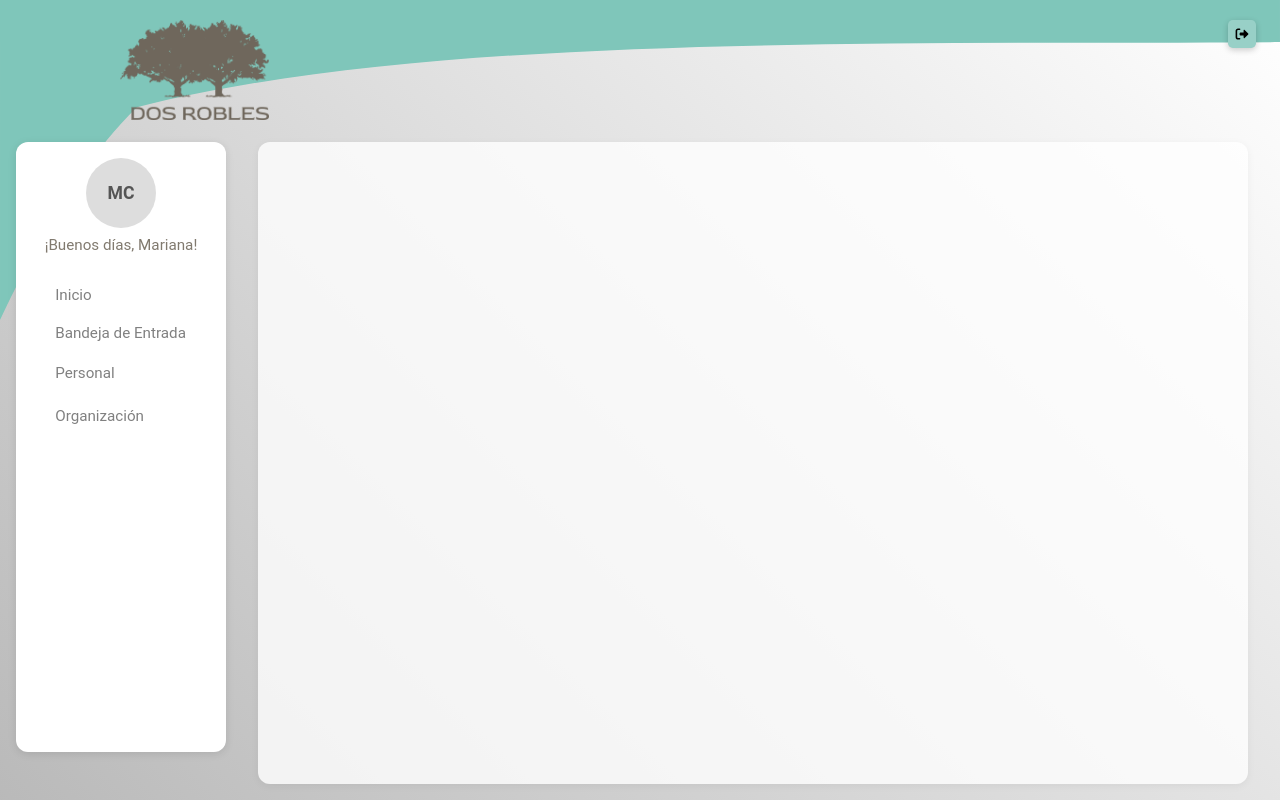
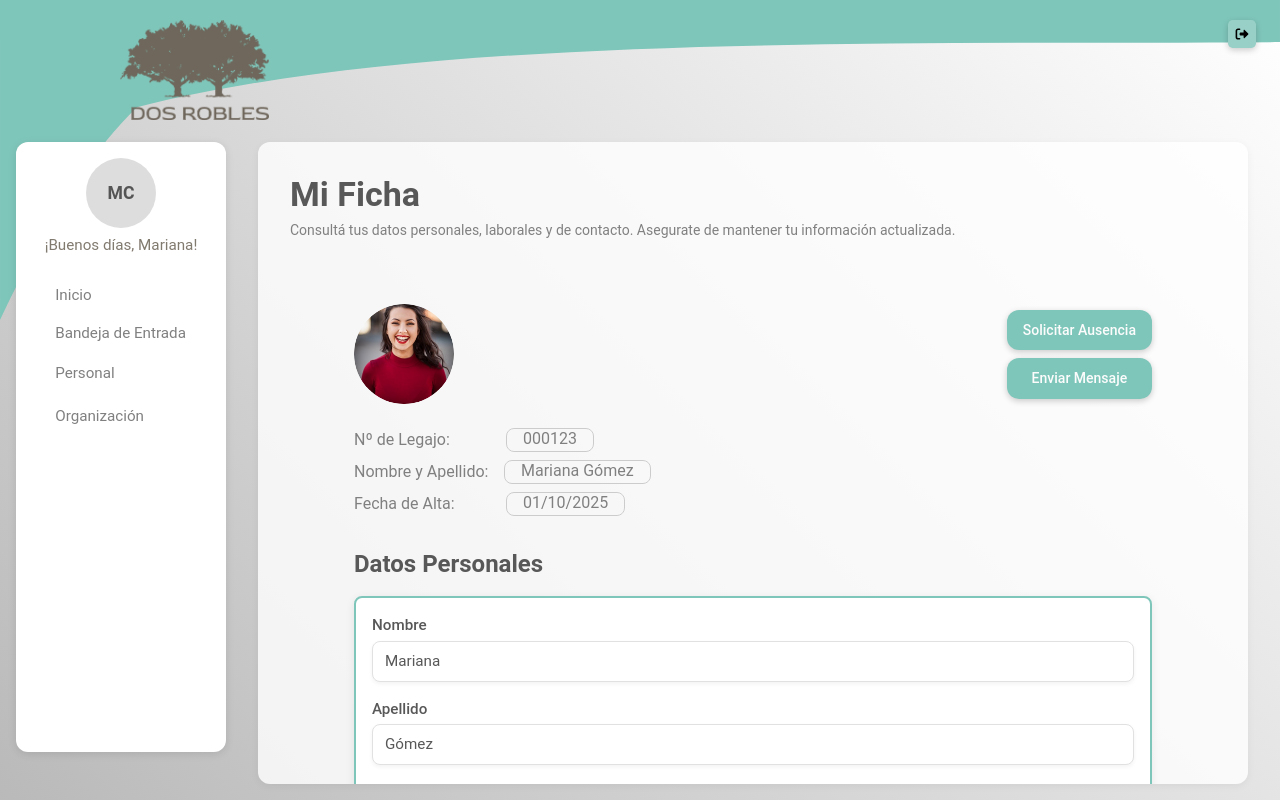
Before and after one commit to Nadia-sg/PPIV-DosRobles-RRHH, a React (Vite) app in the folder frontend/dosrobles-app/: page /mi-ficha in a window 1280 px wide. Built offline with nearby package versions, Linux system fonts and the light colour scheme; some icons are missing.

Commit message:
Actualizo Fichas Empleados

```diff
--- a/frontend/dosrobles-app/src/components/Sidebar.jsx
+++ b/frontend/dosrobles-app/src/components/Sidebar.jsx
@@ -25,7 +25,7 @@ const Sidebar = forwardRef(({ className, onItemClick }, ref) => {
   const routes = {
     Inicio: "/home",
     Bandeja: "/bandeja-entrada",
-    "Mi Perfil": "/mi-ficha",
+    "Mi Ficha": "/mi-ficha",
     Ausencias: "/licencias",
     "Mi Fichaje": "/fichaje/historial",
     "Mis Documentos": "/nomina/recibos",
@@ -104,7 +104,7 @@ const Sidebar = forwardRef(({ className, onItemClick }, ref) => {
 
               {openMenu === "personal" && (
                 <ul className={styles.submenu}>
-                  {["Mi Perfil", "Ausencias", "Mi Fichaje", "Mis Documentos"].map(
+                  {["Mi Ficha", "Ausencias", "Mi Fichaje", "Mis Documentos"].map(
                     (item) => (
                       <li
                         key={item}
--- a/frontend/dosrobles-app/src/pages/BandejaEntrada.jsx
+++ b/frontend/dosrobles-app/src/pages/BandejaEntrada.jsx
@@ -90,9 +90,14 @@ export default function BandejaEntrada() {
   return (
     <Box sx={{ p: 4 }}>
       {/* Header */}
-      <Typography variant="h4" sx={{ fontWeight: 600, color: "#585858", mb: 3 }}>
-        Bandeja De Entrada
-      </Typography>
+      <Box sx={{ mb: 3 }}>
+        <Typography variant="h4" sx={{ fontWeight: 600, color: "#585858", mb: 1 }}>
+          Bandeja de Entrada
+        </Typography>
+        <Typography variant="body2" sx={{ color: "#808080" }}>
+          Consultá tus mensajes y notificaciones internas
+        </Typography>
+      </Box>
 
       {/* Título de la tabla */}
       <Box
--- a/frontend/dosrobles-app/src/pages/empleados/EmpleadosList.jsx
+++ b/frontend/dosrobles-app/src/pages/empleados/EmpleadosList.jsx
@@ -82,9 +82,14 @@ const EmpleadosList = () => {
           gap: "0.5rem",
         }}
       >
-        <Typography variant="h5" sx={{ fontWeight: "bold", color: "#585858" }}>
+        <Box sx={{ mb: 3 }}>
+        <Typography variant="h4" sx={{ fontWeight: 600, color: "#585858", mb: 1 }}>
           Empleados
         </Typography>
+        <Typography variant="body2" sx={{ color: "#808080" }}>
+          Visualizá el listado completo de empleados y accedé a su información detallada
+        </Typography>
+      </Box>
 
         <SecondaryButton
           startIcon={<EditIcon />}
--- a/frontend/dosrobles-app/src/pages/empleados/FichaEmpleadoBase.jsx
+++ b/frontend/dosrobles-app/src/pages/empleados/FichaEmpleadoBase.jsx
@@ -1,42 +1,33 @@
 // src/pages/empleados/FichaEmpleadoBase.jsx
+
 import React from "react";
-import { Box, Stack, Typography, Avatar } from "@mui/material";
-import FormCard from "../../components/ui/FormCard";;
+import { Box, Stack, Avatar, Typography } from "@mui/material";
+import FormCard from "../../components/ui/FormCard";
 import BaseInput from "../../components/ui/BaseInput";
 import SelectInput from "../../components/ui/SelectInput";
 import DateField from "../../components/ui/DateField";
-import { SecondaryButton, PrimaryButton } from "../../components/ui/Buttons";
+import CloseIcon from "@mui/icons-material/Close";
+import { PrimaryButton, CloseButton } from "../../components/ui/Buttons";
 
-const FichaEmpleadoBase = ({ data, readOnly = true, actions = [], onClose }) => {
+const FichaEmpleadoBase = ({ data, readOnly = true, actions = [], onClose}) => {
   const { legajo, nombre, apellido, fechaAlta, foto } = data;
 
   return (
-    <Box sx={{ position: "relative", p: 3 }}>
-      {/* Botón cerrar */}
-      <Box sx={{ position: "absolute", top: 16, right: 16 }}>
-        <SecondaryButton onClick={onClose}>Cerrar</SecondaryButton>
-      </Box>
+    <Box sx={{ position: "relative", p: 4 }}>
+      {/* === FOTO + BOTONES === */}
+      <Box
+        sx={{
+          display: "flex",
+          justifyContent: "space-between",
+          alignItems: "center",
+          mb: 3,
+          ml:4,
+          width: "100%",
+        }}
+      >
+        <Avatar src={foto} sx={{ width: 100, height: 100 }} />
 
-      {/* Info inicial */}
-      <Box sx={{ display: "flex", gap: 3, mb: 3 }}>
-        <Box sx={{ flex: 1 }}>
-          <Box sx={{ display: "flex", mb: 1 }}>
-            <Typography sx={{ width: 120 }}>Nº de Legajo:</Typography>
-            <Box sx={{ border: "1px solid #ccc", px: 2 }}>{legajo}</Box>
-          </Box>
-          <Box sx={{ display: "flex", mb: 1 }}>
-            <Typography sx={{ width: 120 }}>Nombre y Apellido:</Typography>
-            <Box sx={{ border: "1px solid #ccc", px: 2 }}>{nombre} {apellido}</Box>
-          </Box>
-          <Box sx={{ display: "flex" }}>
-            <Typography sx={{ width: 120 }}>Fecha de Alta:</Typography>
-            <Box sx={{ border: "1px solid #ccc", px: 2 }}>{fechaAlta}</Box>
-          </Box>
-        </Box>
-
-        {/* Foto + botones */}
-        <Box sx={{ display: "flex", flexDirection: "column", alignItems: "center", gap: 2 }}>
-          <Avatar src={foto} sx={{ width: 100, height: 100 }} />
+        <Box sx={{ display: "flex", flexDirection: "column", gap: 1, mr: 8 }}>
           {actions.map((btn, i) => (
             <PrimaryButton key={i} onClick={btn.onClick} {...btn.props}>
               {btn.label}
@@ -45,7 +36,23 @@ const FichaEmpleadoBase = ({ data, readOnly = true, actions = [], onClose }) =>
         </Box>
       </Box>
 
-      {/* Formulario STEP1 - Datos Personales */}
+      {/* Info inicial */}
+      <Box sx={{ display: "flex", mb: 1, ml: 4, color: "#808080" }}>
+        <Typography sx={{ width: 120 }}>Nº de Legajo:</Typography>
+        <Box sx={{ border: "1px solid #ccc", px: 2, borderRadius: 2, ml: 4 }}>{legajo}</Box>
+      </Box>
+      <Box sx={{ display: "flex", mb: 1, ml: 4, color: "#808080" }}>
+        <Typography sx={{ width: 150 }}>Nombre y Apellido:</Typography>
+        <Box sx={{ border: "1px solid #ccc", px: 2, borderRadius: 2 }}>
+          {nombre} {apellido}
+        </Box>
+      </Box>
+      <Box sx={{ display: "flex", ml: 4, color: "#808080" }}>
+        <Typography sx={{ width: 120 }}>Fecha de Alta:</Typography>
+        <Box sx={{ border: "1px solid #ccc", px: 2, borderRadius: 2, ml: 4 }}>{fechaAlta}</Box>
+      </Box>
+
+      {/* === FORMULARIO STEP1 - Datos Personales === */}
       <FormCard title="Datos Personales" sx={{ mb: 2 }}>
         <Stack spacing={2}>
           <BaseInput label="Nombre" value={data.nombre} readOnly={readOnly} />
@@ -56,7 +63,7 @@ const FichaEmpleadoBase = ({ data, readOnly = true, actions = [], onClose }) =>
         </Stack>
       </FormCard>
 
-      {/* Formulario STEP2 - Datos Laborales */}
+      {/* === FORMULARIO STEP2 - Datos Laborales === */}
       <FormCard title="Datos Laborales" sx={{ mb: 2 }}>
         <Stack spacing={2}>
           <BaseInput label="Área de trabajo" value={data.area} readOnly={readOnly} />
@@ -69,7 +76,7 @@ const FichaEmpleadoBase = ({ data, readOnly = true, actions = [], onClose }) =>
         </Stack>
       </FormCard>
 
-      {/* Formulario STEP3 - Datos de Remuneración */}
+      {/* === FORMULARIO STEP3 - Datos de Remuneración === */}
       <FormCard title="Datos de Remuneración">
         <Stack spacing={2}>
           <BaseInput label="Tipo de remuneración" value={data.tipoRemuneracion} readOnly={readOnly} />
--- a/frontend/dosrobles-app/src/pages/empleados/FichaEmpleadoEditable.jsx
+++ b/frontend/dosrobles-app/src/pages/empleados/FichaEmpleadoEditable.jsx
@@ -1,12 +1,14 @@
 // src/pages/empleados/FichaEmpleadoEditable.jsx
+
 import React from "react";
+import ModalCard from "../../components/ui/ModalCard";
 import FichaEmpleadoBase from "./FichaEmpleadoBase";
-import Empleado2 from "../../assets/empleados/empleado2.png"; // mock foto
+import Empleado2 from "../../assets/empleados/empleado2_1.png"; // mock foto
 
 const mockData = {
   legajo: "000123",
-  nombre: "Mariana",
-  apellido: "Gómez",
+  nombre: "Juan",
+  apellido: "Pérez",
   fechaAlta: "01/10/2025",
   cuil: "20-12345678-9",
   telefono: "011-1234-5678",
@@ -31,12 +33,27 @@ const FichaEmpleadoEditable = ({ open, onClose }) => {
   if (!open) return null;
 
   const actions = [
-    { label: "Editar", onClick: () => console.log("Editar") },
-    { label: "Enviar Mensaje", onClick: () => console.log("Mensaje") },
-    { label: "Asignar Tarea", onClick: () => console.log("Asignar") },
+    { label: "Editar", onClick: () => console.log("Editar"), variant: "contained" },
+    { label: "Enviar Mensaje", onClick: () => console.log("Mensaje"), variant: "outlined" },
+    { label: "Asignar Tarea", onClick: () => console.log("Asignar"), variant: "outlined" },
   ];
 
-  return <FichaEmpleadoBase data={mockData} readOnly={false} actions={actions} onClose={onClose} />;
+  return (
+    <ModalCard
+      open={open}
+      onClose={onClose}
+      title="Ficha Empleado"
+      width={1000}
+      actions={actions}
+    >
+      <FichaEmpleadoBase
+        data={mockData}
+        readOnly={false}
+        actions={[]}
+        showClose={false}
+      />
+    </ModalCard>
+  );
 };
 
 export default FichaEmpleadoEditable;
--- a/frontend/dosrobles-app/src/pages/empleados/FichaEmpleadoLectura.jsx
+++ b/frontend/dosrobles-app/src/pages/empleados/FichaEmpleadoLectura.jsx
@@ -1,7 +1,8 @@
 // src/pages/empleados/FichaEmpleadoLectura.jsx
 import React from "react";
+import { Box, Typography } from "@mui/material";
 import FichaEmpleadoBase from "./FichaEmpleadoBase";
-import Empleado2 from "../../assets/empleados/empleado2.png"; // mock foto
+import Empleado2 from "../../assets/empleados/empleado1_1.png"; // mock foto
 
 const mockData = {
   legajo: "000123",
@@ -28,14 +29,28 @@ const mockData = {
 };
 
 const FichaEmpleadoLectura = ({ open, onClose }) => {
-  if (!open) return null;
-
   const actions = [
     { label: "Solicitar Ausencia", onClick: () => console.log("Solicitar Ausencia") },
     { label: "Enviar Mensaje", onClick: () => console.log("Mensaje") },
   ];
 
-  return <FichaEmpleadoBase data={mockData} readOnly={true} actions={actions} onClose={onClose} />;
+  return (
+    <Box sx={{ p: 4 }}>
+      {/* Header específico para lectura */}
+      <Box sx={{ mb: 3 }}>
+        <Typography variant="h4" sx={{ fontWeight: 600, color: "#585858", mb: 0.5 }}>
+          Mi Ficha
+        </Typography>
+        <Typography variant="body2" sx={{ color: "#808080", mb: 4 }}>
+          Consultá tus datos personales, laborales y de contacto.
+          Asegurate de mantener tu información actualizada.
+        </Typography>
+      </Box>
+
+      {/* Ficha base sin header */}
+      <FichaEmpleadoBase data={mockData} readOnly={true} actions={actions} onClose={onClose} showClose={true} />
+    </Box>
+  );
 };
 
 export default FichaEmpleadoLectura;
--- a/frontend/dosrobles-app/src/pages/licencias/LicenciasList.jsx
+++ b/frontend/dosrobles-app/src/pages/licencias/LicenciasList.jsx
@@ -10,7 +10,6 @@ import ModalSolicitudLicencia from "../../components/licencias/ModalSolicitudLic
 import ModalDetallesLicencia from "../../components/licencias/ModalDetallesLicencia";
 
 export default function LicenciasList() {
-
   const [modalSolicitudOpen, setModalSolicitudOpen] = useState(false);
   const [modalDetallesOpen, setModalDetallesOpen] = useState(false);
   const [licenciaSeleccionada, setLicenciaSeleccionada] = useState(null);
@@ -205,9 +204,17 @@ export default function LicenciasList() {
           mb: 3,
         }}
       >
-        <Typography variant="h4" sx={{ fontWeight: 600, color: "#585858" }}>
-          Ausencias
-        </Typography>
+        <Box sx={{ mb: 3 }}>
+          <Typography
+            variant="h4"
+            sx={{ fontWeight: 600, color: "#585858", mb: 1 }}
+          >
+            Ausencias
+          </Typography>
+          <Typography variant="body2" sx={{ color: "#808080" }}>
+            Historial de licencias y ausencias solicitadas.
+          </Typography>
+        </Box>
 
         {/* Botón para solicitar ausencia (solo empleados) */}
         {!esGerente && (
```
Also changed, not shown: frontend/dosrobles-app/src/assets/empleados/empleado1_1.png (added), frontend/dosrobles-app/src/assets/empleados/empleado2_1.png (added).
